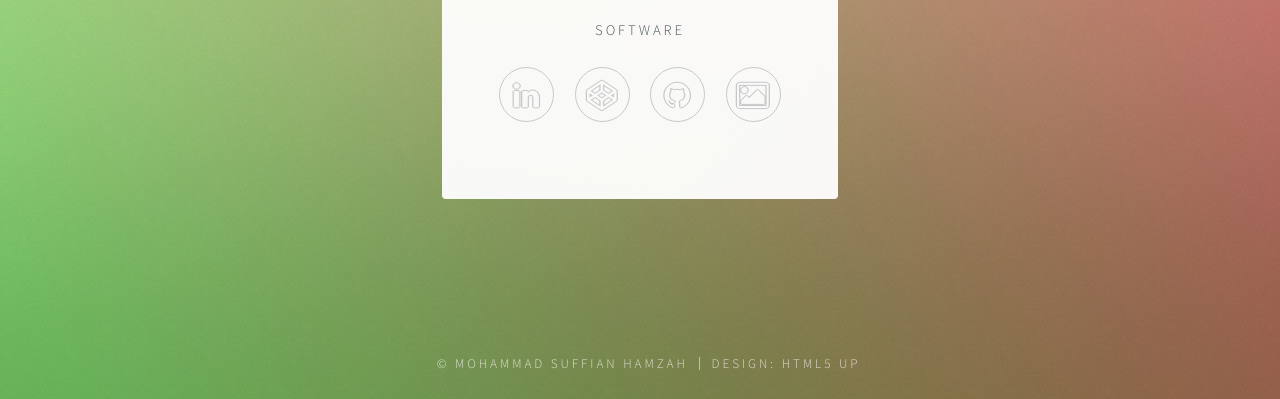
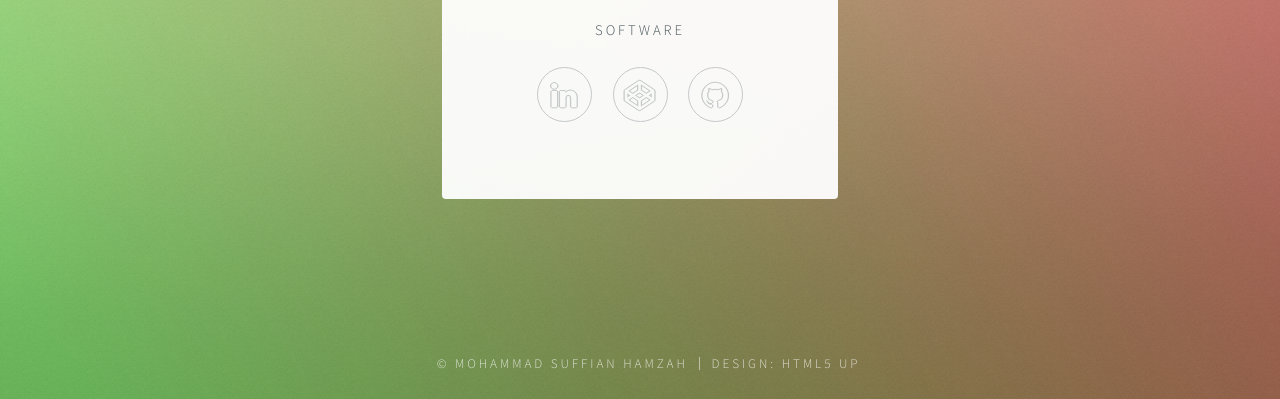
Before and after one commit to suffianhamzah/suffianhamzah.github.io, a plain HTML site: page index.html in a window 1280 px wide. Shown: the part 401-800 px from the top of the page. Drawn offline with Linux system fonts and the light colour scheme.

Commit message:
Removed link to seelio

```diff
--- a/index.html
+++ b/index.html
@@ -70,8 +70,6 @@ Free for personal and commercial use under the CCA 3.0 license (html5up.net/lice
 							<li><a href="https://www.linkedin.com/in/suffianhamzah" target="_blank" class="fa-linkedin">LinkedIn</a></li>
 							<li><a href="http://codepen.io/suffianhamzah/" target="_blank" class="fa-codepen">Codepen</a></li>
 							<li><a href="https://github.com/suffianhamzah" target="_blank" class="fa-github">Github</a></li>
-							<li><a href="https://seelio.com/suffian" target="_blank" class="fa-picture-o">Seelio</a></li>
-
 						</ul>
 					</footer>
 				</section>
```
